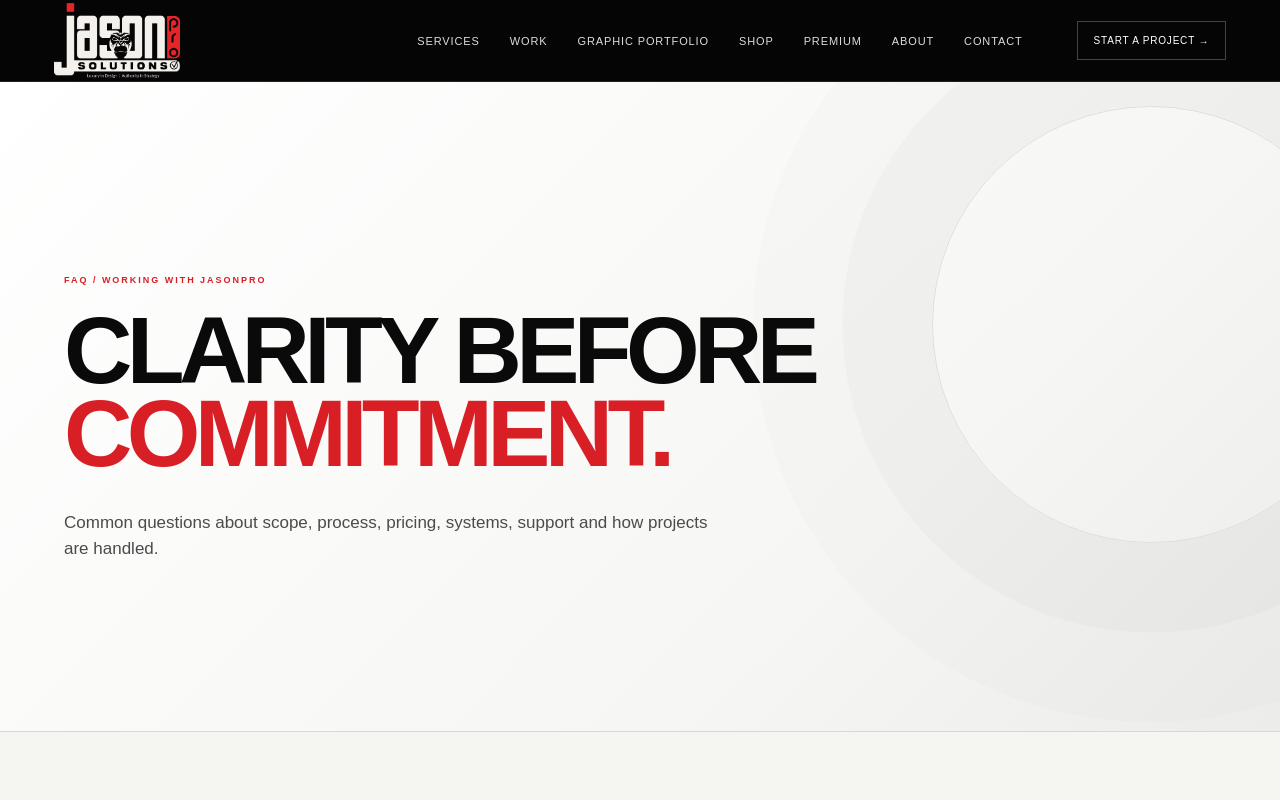
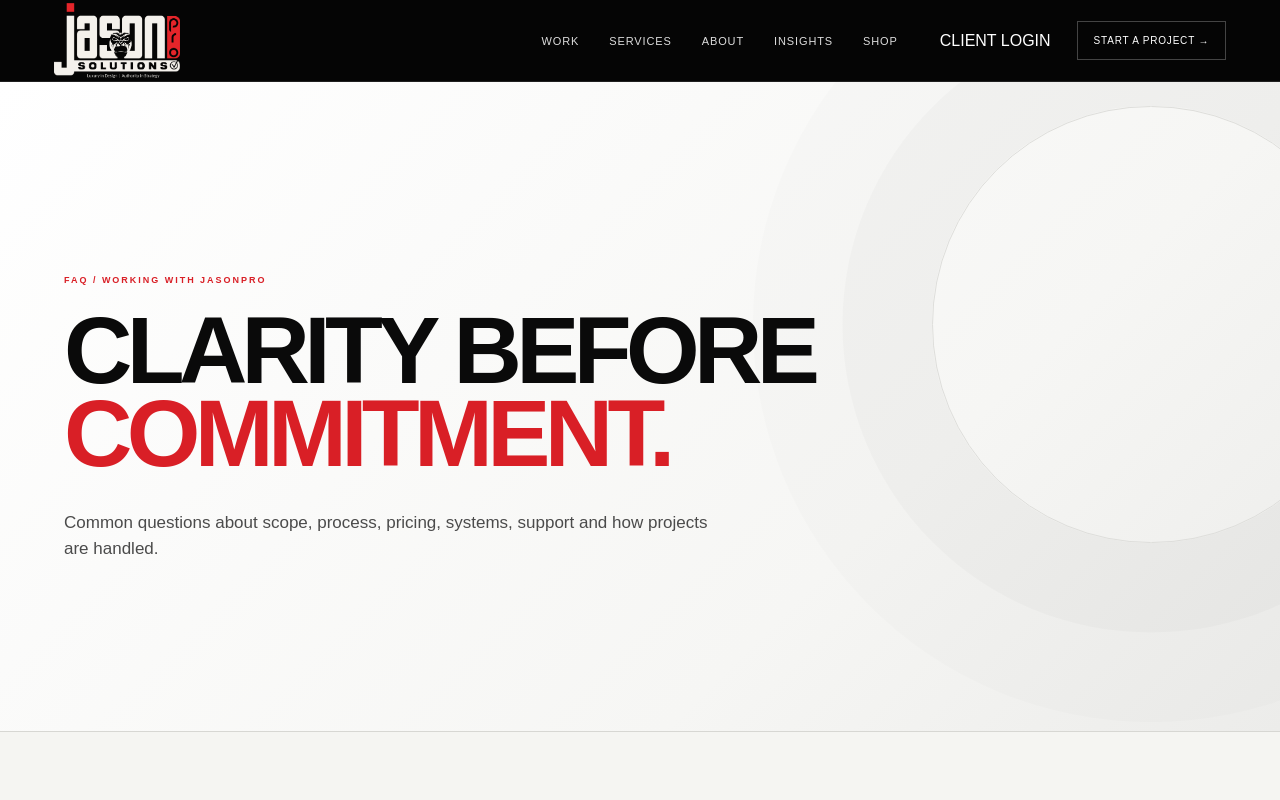
Before and after one commit to infoalphaomegamotors-a11y/jasonpro-solutions-website, a Next.js app in the folder site/: page /faq in a window 1280 px wide. Shown: the top 800 px of the page. Built offline with nearby package versions, Linux system fonts and the light colour scheme.

Commit message:
Standardize public navigation hierarchy

```diff
--- a/site/components/InteriorHeader.tsx
+++ b/site/components/InteriorHeader.tsx
@@ -4,13 +4,11 @@ import Link from "next/link";
 import { useState } from "react";
 
 const links = [
+  ["Work", "/work"],
   ["Services", "/services"],
-  ["Work", "/work"],
-  ["Graphic Portfolio", "/work/graphic-design-portfolio"],
+  ["About", "/about"],
+  ["Insights", "/insights"],
   ["Shop", "/shop"],
-  ["Premium", "/premium"],
-  ["About", "/about"],
-  ["Contact", "/contact"],
 ] as const;
 
 export default function InteriorHeader(){
@@ -19,9 +17,14 @@ export default function InteriorHeader(){
     <header className="interior-header">
       <Link href="/" className="interior-brand"><Image src="/assets/jasonpro-logo-light.png" alt="JasonPro Solutions" width={168} height={90}/></Link>
       <nav>{links.map(([l,h])=><Link key={l} href={h}>{l}</Link>)}</nav>
-      <Link href="/contact" className="interior-cta">START A PROJECT →</Link>
-      <button className="interior-menu-btn" onClick={()=>setOpen(v=>!v)} aria-label="Open navigation"><span/><span/></button>
+      <div className="interior-actions"><Link href="/auth/sign-in" className="interior-login">CLIENT LOGIN</Link><Link href="/contact" className="interior-cta">START A PROJECT →</Link></div>
+      <button className="interior-menu-btn" onClick={()=>setOpen(v=>!v)} aria-label={open?"Close navigation":"Open navigation"} aria-expanded={open}><span/><span/></button>
     </header>
-    <div className={`interior-mobile-menu ${open?"open":""}`}>{links.map(([l,h],i)=><Link key={l} href={h} onClick={()=>setOpen(false)}><span>0{i+1}</span>{l}</Link>)}</div>
+    <div className={`interior-mobile-menu ${open?"open":""}`}>
+      {links.map(([l,h],i)=><Link key={l} href={h} onClick={()=>setOpen(false)}><span>0{i+1}</span>{l}</Link>)}
+      <Link href="/auth/sign-in" onClick={()=>setOpen(false)}><span>06</span>Client Login</Link>
+      <Link href="/contact" onClick={()=>setOpen(false)}><span>07</span>Start a Project</Link>
+    </div>
+    <style jsx>{`.interior-actions{display:flex;align-items:center;gap:14px}.interior-login{font-size:9px;letter-spacing:.11em;color:#bbb;font-weight:800}@media(max-width:1040px){.interior-actions{display:none}}`}</style>
   </>;
 }
```
